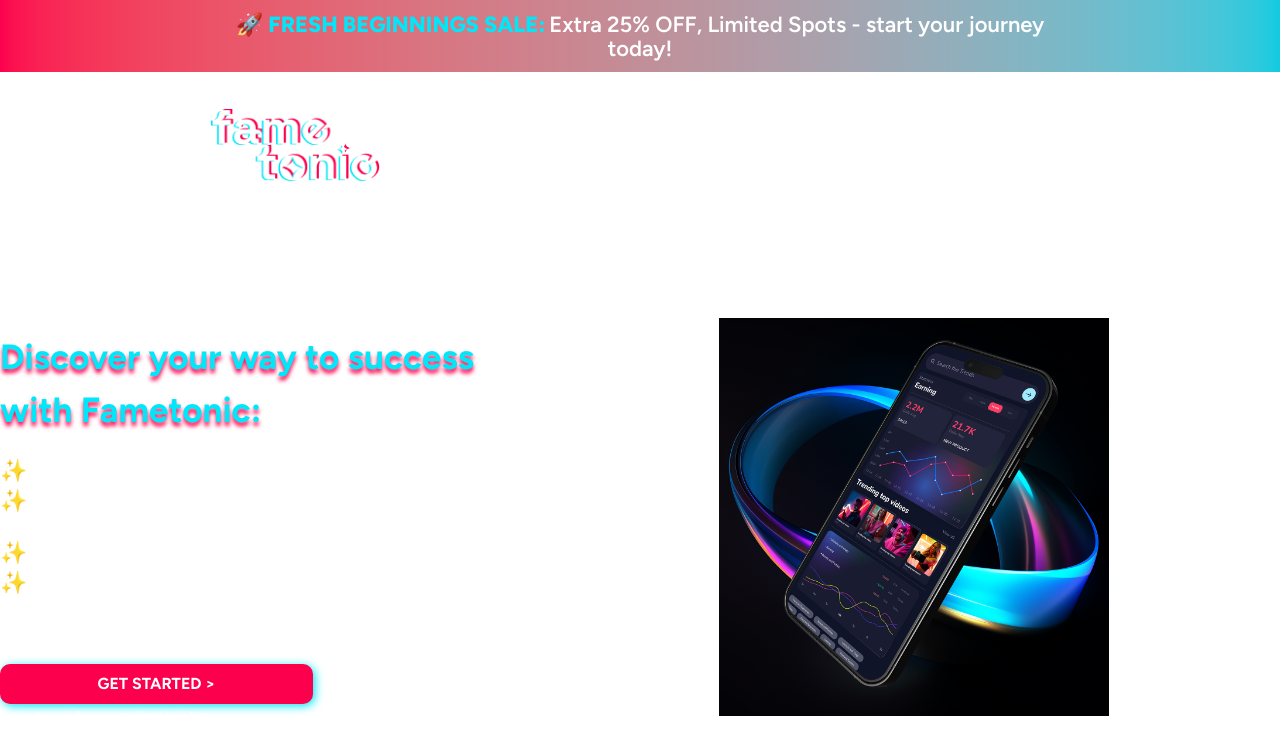
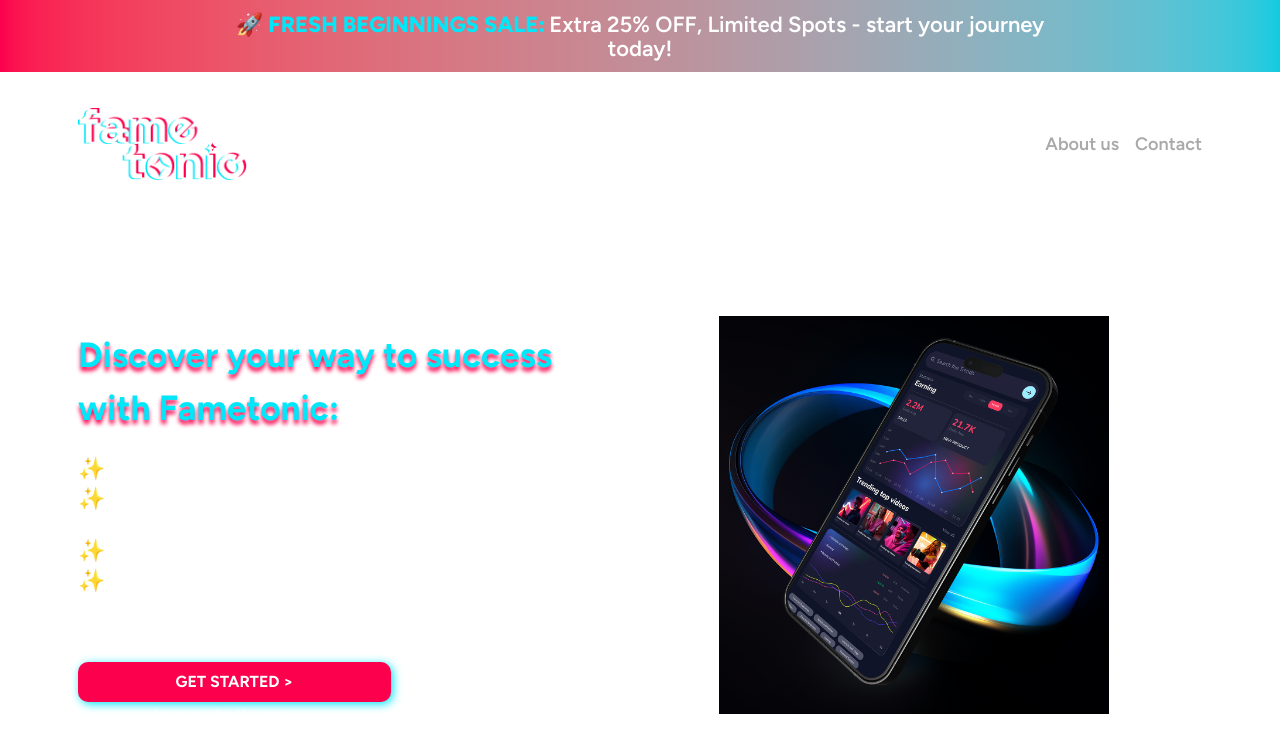
Before and after one commit to SmanSayeed/fametonic, a Next.js app: page / in a window 1280 px wide. Shown: the top 754 px of the page. Built offline with nearby package versions, Linux system fonts and the light colour scheme.

Commit message:
Added NavHeader

```diff
--- a/src/app/globals.scss
+++ b/src/app/globals.scss
@@ -46,3 +46,149 @@ body {
   font-weight: 600;
   color: inherit;
 }
+
+.container {
+  max-width: 1124px;
+  margin-left: auto;
+  margin-right: auto;
+  @media (min-width: 901px) {
+  }
+  @media (max-width: 900px) {
+    max-width: 350px;
+  }
+}
+
+.nav-header {
+  width: 100%;
+  height: auto;
+  margin-top: 36px;
+  margin-bottom: 36px;
+  display: flex;
+  align-items: center;
+  justify-content: space-between;
+  background: transparent;
+  .nav-header-logo {
+    display: flex;
+    align-items: center;
+    justify-content: flex-start;
+    .logo-desktop {
+      width: 169.27px;
+      height: 72.25px;
+      position: relative;
+
+    }
+    .logo-mobile {
+      width: 107.78px;
+      height: 46.07px;
+      margin: 0 auto;
+      position: relative;
+    }
+  }
+  .nav-header-menu-desktop {
+    display: flex;
+    align-items: center;
+    @media (max-width: 900px) {
+      display: none;
+    }
+  }
+  .nav-header-burger {
+    display: none;
+    @media (max-width: 900px) {
+      display: flex;
+      align-items: center;
+      margin-left: auto;
+    }
+    .burger-icon {
+      width: 20px;
+      height: 12px;
+      display: flex;
+      flex-direction: column;
+      justify-content: space-between;
+      gap: 3px;
+      cursor: pointer;
+      span {
+        display: block;
+        width: 100%;
+        height: 2px;
+        background: #fff;
+        border-radius: 2px;
+      }
+    }
+  }
+}
+
+.nav-menu {
+  display: flex;
+  flex-direction: row;
+  gap: 16px;
+  &.nav-menu-mobile {
+    flex-direction: column;
+    gap: 12px;
+    align-items: flex-end;
+  }
+  .nav-menu-item {
+    font-family: var(--font-figtree), 'Figtree', sans-serif;
+    font-weight: 600;
+    font-size: 18px;
+    line-height: 1;
+    letter-spacing: 0;
+    text-align: center;
+    vertical-align: middle;
+    color: #A9A9A9;
+    text-decoration: none;
+    transition: color 0.2s;
+    &:hover {
+      color: var(--color-accent);
+    }
+  }
+}
+
+
+
+.nav-drawer-overlay {
+  position: fixed;
+  inset: 0;
+  background: rgba(0,0,0,0.4);
+  z-index: 1000;
+  display: flex;
+  justify-content: flex-end;
+}
+
+.nav-drawer {
+  background: var(--color-bg, #010101);
+  width: 100vw;
+  max-width: 320px;
+  height: 100vh;
+  box-shadow: -2px 0 16px rgba(0,0,0,0.2);
+  padding: 32px 24px 24px 24px;
+  display: flex;
+  flex-direction: column;
+  align-items: flex-end;
+  position: relative;
+  animation: slideInDrawer 0.2s cubic-bezier(0.4,0,0.2,1);
+  right: 0;
+  top: 0;
+}
+
+@keyframes slideInDrawer {
+  from { transform: translateX(100%); }
+  to { transform: translateX(0); }
+}
+
+.nav-drawer-close {
+  background: none;
+  border: none;
+  color: #fff;
+  font-size: 2rem;
+  position: absolute;
+  top: 12px;
+  right: 18px;
+  cursor: pointer;
+  z-index: 1;
+}
+
+@media (min-width: 901px) {
+  .nav-drawer-overlay {
+    display: none !important;
+  }
+}
--- /dev/null
+++ b/src/components/BurgerMenu.tsx
@@ -0,0 +1,14 @@
+import Image from 'next/image';
+import React from 'react';
+
+interface BurgerMenuProps {
+  onClick: () => void;
+}
+
+const BurgerMenu: React.FC<BurgerMenuProps> = ({ onClick }) => (
+  <div className="burger-icon" onClick={onClick}>
+    <Image src="/menu_icon.svg" alt="Menu" width={20} height={20} />
+  </div>
+);
+
+export default BurgerMenu;
--- a/src/components/HomeLayout.tsx
+++ b/src/components/HomeLayout.tsx
@@ -4,9 +4,11 @@ import NavHeader from './NavHeader';
 
 const HomeLayout: React.FC<{ children: React.ReactNode }> = ({ children }) => (
   <div className="min-h-screen bg-bg">
-    <TopHeader />
-    <NavHeader />
-    {children}
+     <TopHeader />
+    <div className="container">
+      <NavHeader />
+      {children}
+    </div>
   </div>
 );
 
--- a/src/components/Logo.tsx
+++ b/src/components/Logo.tsx
@@ -3,20 +3,20 @@ import Image from 'next/image';
 
 interface LogoProps {
   size?: 'desktop' | 'mobile';
+  logo: string;
 }
 
-const Logo: React.FC<LogoProps> = ({ size = 'desktop' }) => {
-  const width = size === 'mobile' ? 105.38 : 169.27;
-  const height = size === 'mobile' ? 44.98 : 72.25;
+const Logo: React.FC<LogoProps> = ({ size = 'desktop', logo }) => {
   return (
-    <Image
-      src="/logo.png"
-      alt="Fametonic Logo"
-      width={width}
-      height={height}
-      priority
-      className={size === 'mobile' ? 'mx-auto' : ''}
-    />
+    <div className={`logo ${size === 'mobile' ? 'logo-mobile' : 'logo-desktop'}`}>
+      <Image
+        src={logo}
+        alt="Fametonic Logo"
+        fill
+        style={{ objectFit: 'contain' }}
+        priority
+      />
+    </div>
   );
 };
 
--- a/src/components/NavHeader.tsx
+++ b/src/components/NavHeader.tsx
@@ -1,26 +1,19 @@
-import React from 'react';
+"use client";
+import React, { useState } from 'react';
 import Logo from './Logo';
 import NavMenu from './NavMenu';
+import Navbar from './Navbar';
 
-const NavHeader: React.FC = () => (
-  <header className="w-full" style={{height: '74px', marginTop: '36px', marginBottom: '36px'}}>
-    <div className="flex items-center justify-between h-full px-[211px] max-md:px-6 max-md:py-4">
-      {/* Desktop: logo left, nav right; Mobile: logo center, burger menu right */}
-      <div className="flex-1 flex items-center md:justify-start justify-center">
-        <Logo size="desktop" />
-      </div>
-      <div className="hidden md:flex gap-8 items-center">
-        <NavMenu />
-      </div>
-      <div className="flex md:hidden items-center">
-        <div className="w-5 h-3 flex flex-col justify-between gap-1 cursor-pointer">
-          <span className="block w-full h-1 bg-white rounded"></span>
-          <span className="block w-full h-1 bg-white rounded"></span>
-          <span className="block w-full h-1 bg-white rounded"></span>
-        </div>
-      </div>
-    </div>
-  </header>
-);
+const logo = "/logo.png";
 
+const NavHeader = () => {
+    return (<>
+      <nav className="nav-header">
+          <div className="nav-header-logo">
+            <Logo size="desktop" logo={logo} />
+          </div>
+            <Navbar/>
+          </nav>
+    </>)
+}
 export default NavHeader;
--- a/src/components/NavMenu.tsx
+++ b/src/components/NavMenu.tsx
@@ -1,9 +1,18 @@
 import React from 'react';
+import { menus } from '@/constants/data';
 
-const NavMenu: React.FC = () => (
-  <nav className="flex gap-8 items-center">
-    <a className="font-figtree font-semibold text-[18px] text-white text-center align-middle" href="#">About us</a>
-    <a className="font-figtree font-semibold text-[18px] text-white text-center align-middle" href="#">Contact</a>
+const NavMenu: React.FC<{ isMobile?: boolean; onClickMenu?: () => void }> = ({ isMobile = false, onClickMenu }) => (
+  <nav className={`nav-menu${isMobile ? ' nav-menu-mobile' : ' nav-menu-desktop'}`}>
+    {menus.map((menu) => (
+      <a
+        key={menu.name}
+        href={menu.link}
+        className="nav-menu-item"
+        onClick={onClickMenu}
+      >
+        {menu.name}
+      </a>
+    ))}
   </nav>
 );
 
--- /dev/null
+++ b/src/components/Navbar.tsx
@@ -0,0 +1,39 @@
+"use client";
+import React, { useState } from 'react';
+import Logo from './Logo';
+import NavMenu from './NavMenu';
+import BurgerMenu from './BurgerMenu';
+const logo = "/logo.png";
+
+const Navbar: React.FC = () => {
+  const [drawerOpen, setDrawerOpen] = useState(false);
+
+  return (
+    <>
+
+      <div className="nav-header-menu-desktop">
+        <NavMenu />
+      </div>
+      <div className="nav-header-burger">
+        <BurgerMenu onClick={() => setDrawerOpen(true)} />
+      </div>
+
+
+      {/* Mobile Drawer */}
+      {drawerOpen && (
+        <div className="nav-drawer-overlay" onClick={() => setDrawerOpen(false)}>
+          <div className="nav-drawer" onClick={e => e.stopPropagation()}>
+            <button className="nav-drawer-close" onClick={() => setDrawerOpen(false)}>&times;</button>
+            <NavMenu isMobile onClickMenu={() => setDrawerOpen(false)} />
+          </div>
+        </div>
+      )}
+
+
+    </>
+
+
+  );
+};
+
+export default Navbar;
--- a/src/constants/data.ts
+++ b/src/constants/data.ts
@@ -7,3 +7,19 @@ export const topHeaderData: TopHeaderData = {
   topHeaderSale: "🚀 FRESH BEGINNINGS SALE:",
   topHeaderExtra: "Extra 25% OFF, Limited Spots - start your journey today!"
 };
+
+export interface MenuItem {
+  name: string;
+  link: string;
+}
+
+export const menus: MenuItem[] = [
+  {
+    name: 'About us',
+    link: '/about'
+  },
+  {
+    name: 'Contact',
+    link: '/contact'
+  }
+];
```
Also changed, not shown: public/menu_icon.svg (added).
